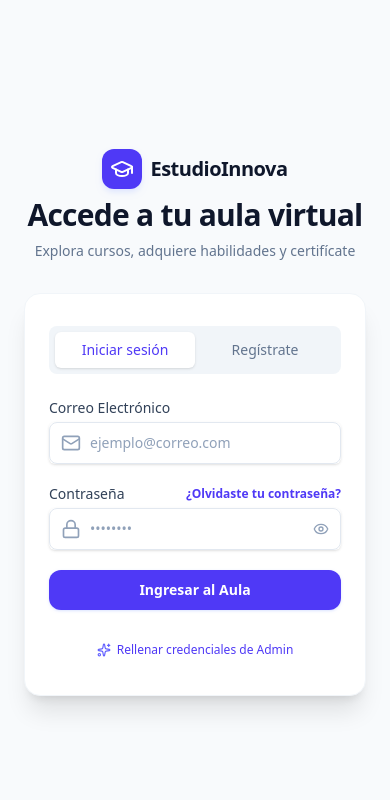
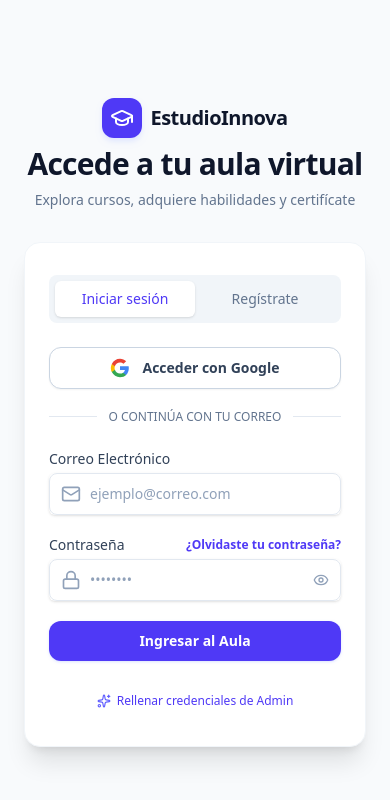
Before and after one commit to SilverFox1313/InnovaEstudios, a React (Vite) app: page / in a window 390 px wide. Shown: the top 800 px of the page. Built offline with nearby package versions, Linux system fonts and the light colour scheme; no server answers; the database is empty.

Commit message:
feat(auth): add Google OAuth and improve session restore
Integrate Supabase Google OAuth for authentication, update initial session restoration to prioritize Supabase sessions, and make the certificate button responsive for mobile users.

```diff
--- a/src/App.tsx
+++ b/src/App.tsx
@@ -66,7 +66,31 @@ export default function App() {
     };
     initCourses();
 
-    // 2. Initial Session Restore from LocalStorage
+    // 2. Initial Session Restore from Supabase & LocalStorage
+    const restoreSession = async () => {
+      try {
+        const { data: { session } } = await supabase.auth.getSession();
+        if (session && session.user) {
+          const email = session.user.email || '';
+          const name = session.user.user_metadata?.full_name || session.user.user_metadata?.name || session.user.user_metadata?.display_name || email.split('@')[0];
+          const token = session.access_token;
+
+          setUserToken(token);
+          setUserEmail(email);
+          setUserName(name || email.split('@')[0]);
+
+          localStorage.setItem('courses_student_token', token);
+          localStorage.setItem('courses_student_email', email);
+          if (name) {
+            localStorage.setItem('courses_student_name', name);
+          }
+          loadUserSupabaseData(email);
+          return;
+        }
+      } catch (err) {
+        console.warn('Error verificando sesión activa con Supabase:', err);
+      }
+
       const savedToken = localStorage.getItem('courses_student_token');
       const savedEmail = localStorage.getItem('courses_student_email');
       const savedName = localStorage.getItem('courses_student_name');
@@ -77,12 +101,14 @@ export default function App() {
         setUserName(savedName || savedEmail.split('@')[0]);
         loadUserSupabaseData(savedEmail);
       }
+    };
+    restoreSession();
 
     // 3. Setup real global Supabase Auth listener
     const { data: { subscription } } = supabase.auth.onAuthStateChange((_event, session) => {
       if (session && session.user) {
         const email = session.user.email || '';
-        const name = session.user.user_metadata?.display_name || email.split('@')[0];
+        const name = session.user.user_metadata?.full_name || session.user.user_metadata?.name || session.user.user_metadata?.display_name || email.split('@')[0];
         const token = session.access_token;
 
         setUserToken(token);
--- a/src/components/CourseViewer.tsx
+++ b/src/components/CourseViewer.tsx
@@ -238,10 +238,11 @@ export default function CourseViewer({
               <button
                 id="claim-certificate-header-btn"
                 onClick={() => setShowCertificateModal(true)}
-                className="bg-amber-500 hover:bg-amber-600 font-bold text-white text-xs px-3.5 py-1.5 rounded-lg flex items-center gap-1.5 shadow-sm transition-colors animate-bounce cursor-pointer"
+                className="bg-amber-500 hover:bg-amber-600 font-bold text-white text-xs px-2.5 sm:px-3.5 py-1.5 rounded-lg flex items-center gap-1.5 shadow-sm transition-colors animate-bounce cursor-pointer flex-shrink-0"
               >
-                <Award className="w-4 h-4" />
-                <span>Ver Diploma Oficial</span>
+                <Award className="w-4 h-4 flex-shrink-0" />
+                <span className="inline sm:hidden">Certificado</span>
+                <span className="hidden sm:inline">Ver Diploma Oficial</span>
               </button>
             )}
           </div>
--- a/src/components/LoginView.tsx
+++ b/src/components/LoginView.tsx
@@ -1,7 +1,7 @@
 import React, { useState } from 'react';
 import { Mail, Lock, User, GraduationCap, ShieldCheck, Sparkles, Eye, EyeOff, Loader2, AlertCircle, CheckCircle2 } from 'lucide-react';
 import { motion } from 'motion/react';
-import { signIn, signUp, isAdminEmail, ADMIN_EMAIL, ADMIN_PASSWORD } from '../services/auth';
+import { signIn, signUp, signInWithGoogle, isAdminEmail, ADMIN_EMAIL, ADMIN_PASSWORD } from '../services/auth';
 import { supabase } from '../supabaseClient';
 
 interface LoginViewProps {
@@ -22,6 +22,9 @@ function mapFriendlyAuthError(rawMsg: string): string {
   if (lower.includes('password should be at least') || lower.includes('at least 6 characters')) {
     return 'La contraseña debe tener al menos 6 caracteres.';
   }
+  if (lower.includes('oauth') || lower.includes('provider') || lower.includes('popup') || lower.includes('google')) {
+    return 'No se pudo completar el acceso con Google. Verifica tu conexión o intenta con correo y contraseña.';
+  }
   return rawMsg;
 }
 
@@ -37,9 +40,30 @@ export default function LoginView({ onLoginSuccess }: LoginViewProps) {
   const [error, setError] = useState('');
   const [successMessage, setSuccessMessage] = useState('');
   const [loading, setLoading] = useState(false);
+  const [googleLoading, setGoogleLoading] = useState(false);
 
   // Check if current runtime is development mode
   const isDev = Boolean((import.meta as any).env?.DEV);
+
+  const handleGoogleSignIn = async () => {
+    if (loading || googleLoading) return;
+    setError('');
+    setSuccessMessage('');
+    setGoogleLoading(true);
+
+    try {
+      const result = await signInWithGoogle();
+      if (!result.success && result.error) {
+        setError(mapFriendlyAuthError(result.error));
+        setGoogleLoading(false);
+      }
+      // If success, Supabase initiates browser redirect to Google OAuth
+    } catch (err: any) {
+      console.error('Error al conectar con Google:', err);
+      setError(mapFriendlyAuthError(err?.message || 'Error inesperado al conectar con Google.'));
+      setGoogleLoading(false);
+    }
+  };
 
   const handleSubmit = async (e: React.FormEvent) => {
     e.preventDefault();
@@ -193,6 +217,61 @@ export default function LoginView({ onLoginSuccess }: LoginViewProps) {
               >
                 Regístrate
               </button>
+            </div>
+          )}
+
+          {/* Quick Google OAuth Sign-In Button */}
+          {!isRecovery && (
+            <div className="mb-6">
+              <button
+                id="btn-google-auth"
+                type="button"
+                disabled={loading || googleLoading}
+                onClick={handleGoogleSignIn}
+                className="w-full flex items-center justify-center gap-3 py-2.5 px-4 rounded-xl text-sm font-semibold transition-all duration-150 shadow-xs border bg-white dark:bg-slate-800 text-slate-700 dark:text-slate-200 border-slate-300 dark:border-slate-700 hover:bg-slate-50 dark:hover:bg-slate-700 focus:outline-none focus:ring-2 focus:ring-indigo-500/30 disabled:opacity-60 disabled:cursor-not-allowed cursor-pointer"
+              >
+                {googleLoading ? (
+                  <>
+                    <Loader2 className="w-5 h-5 animate-spin text-slate-500 dark:text-slate-400" />
+                    <span>Conectando con Google...</span>
+                  </>
+                ) : (
+                  <>
+                    <svg className="w-5 h-5 flex-shrink-0" viewBox="0 0 24 24" aria-hidden="true">
+                      <path
+                        fill="#4285F4"
+                        d="M22.56 12.25c0-.78-.07-1.53-.2-2.25H12v4.26h5.92c-.26 1.37-1.04 2.53-2.21 3.31v2.77h3.57c2.08-1.92 3.28-4.74 3.28-8.09z"
+                      />
+                      <path
+                        fill="#34A853"
+                        d="M12 23c2.97 0 5.46-.98 7.28-2.66l-3.57-2.77c-.98.66-2.23 1.06-3.71 1.06-2.86 0-5.29-1.93-6.16-4.53H2.18v2.84C3.99 20.53 7.7 23 12 23z"
+                      />
+                      <path
+                        fill="#FBBC05"
+                        d="M5.84 14.09c-.22-.66-.35-1.36-.35-2.09s.13-1.43.35-2.09V7.06H2.18C1.43 8.55 1 10.22 1 12s.43 3.45 1.18 4.94l2.85-2.22.81-.63z"
+                      />
+                      <path
+                        fill="#EA4335"
+                        d="M12 5.38c1.62 0 3.06.56 4.21 1.64l3.15-3.15C17.45 2.09 14.97 1 12 1 7.7 1 3.99 3.47 2.18 7.06l3.66 2.84c.87-2.6 3.3-4.52 6.16-4.52z"
+                      />
+                    </svg>
+                    <span>
+                      {isLogin ? 'Acceder con Google' : 'Registrarse con Google'}
+                    </span>
+                  </>
+                )}
+              </button>
+
+              <div className="relative mt-5">
+                <div className="absolute inset-0 flex items-center">
+                  <div className="w-full border-t border-slate-200 dark:border-slate-700" />
+                </div>
+                <div className="relative flex justify-center text-xs uppercase">
+                  <span className="bg-white dark:bg-slate-900 px-3 text-slate-500 dark:text-slate-400 font-medium">
+                    O continúa con tu correo
+                  </span>
+                </div>
+              </div>
             </div>
           )}
 
--- a/src/services/auth.ts
+++ b/src/services/auth.ts
@@ -225,6 +225,30 @@ export async function signIn(email: string, password: string): Promise<AuthResul
 }
 
 /**
+ * Initiates Google OAuth authentication via Supabase
+ */
+export async function signInWithGoogle(): Promise<{ success: boolean; error?: string }> {
+  try {
+    const { error } = await supabase.auth.signInWithOAuth({
+      provider: 'google',
+      options: {
+        redirectTo: window.location.origin
+      }
+    });
+
+    if (error) {
+      console.error('Supabase Google OAuth error:', error);
+      return { success: false, error: error.message };
+    }
+
+    return { success: true };
+  } catch (err: any) {
+    console.error('Unexpected Google OAuth error:', err);
+    return { success: false, error: err?.message || 'Error inesperado al conectar con Google.' };
+  }
+}
+
+/**
  * Establishes absolute session security verification for the Administrator
  */
 export function isSessionVerifiedAdmin(email: string, token: string | null): boolean {
```
Lines whose indentation alone changed are shown as unchanged.
